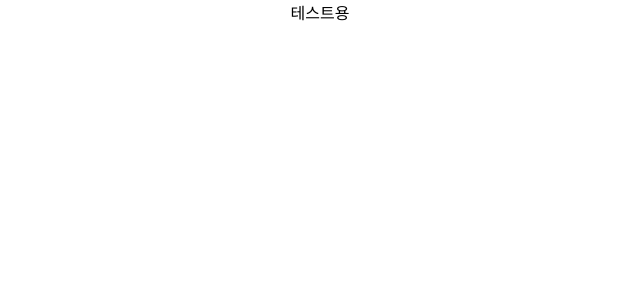
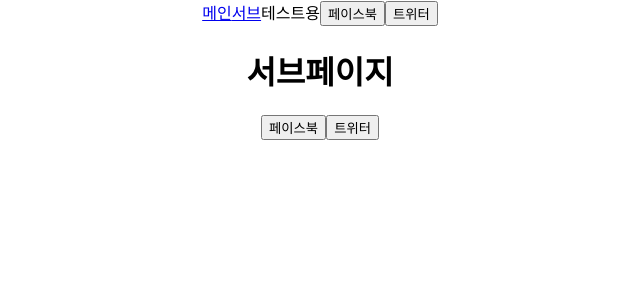
Before and after one commit to tood21/react_sns_share_test, a React (Create React App) app: page /sub in a window 1280 px wide. Shown: the top 300 px of the page, without its empty margins (320-960 px from the left). Built offline with nearby package versions, Linux system fonts and the light colour scheme.

Commit message:
add: 설정 변경

```diff
--- a/public/index.html
+++ b/public/index.html
@@ -24,7 +24,21 @@
       work correctly both with client-side routing and a non-root public URL.
       Learn how to configure a non-root public URL by running `npm run build`.
     -->
-    <title>React App</title>
+    <meta
+            property="og:url"
+            content="https://devshowroom.hyphen.im/medicalrecordsearch"
+    />
+    <!--    <meta property="og:type" content="website" />-->
+    <meta property="og:title" content="안녕" />
+    <meta property="og:description" content="Your description" />
+    <meta
+            property="og:image"
+            content="https://hyphen.im/assets/images/common/og_image.jpeg"
+    />
+    <link rel="apple-touch-icon" href="%PUBLIC_URL%/favicon.ico" />
+    <link rel="manifest" href="%PUBLIC_URL%/manifest.json" />
+    <meta name="twitter:url" content=https://hyphen.im/ />
+    <title>게이미피케이션</title>
   </head>
   <body>
     <noscript>You need to enable JavaScript to run this app.</noscript>
--- a/src/App.js
+++ b/src/App.js
@@ -1,10 +1,33 @@
-import logo from './logo.svg';
 import './App.css';
+import {Link, Route, Routes} from "react-router-dom";
+import Main from "./pages/Main";
+import Sub from "./pages/Sub";
+import React from "react";
 
 function App() {
+    const currentUrl = window.location.href;
+
+    const shareFacebook = () => {
+        window.open(
+            `https://www.facebook.com/sharer/sharer.php?u=${encodeURIComponent(
+                currentUrl
+            )}`,
+            'facebook-share-dialog',
+            'width=626,height=436'
+        );
+    };
+
   return (
     <div className="App">
+        <Link to={'/main'}>메인</Link>
+        <Link to={'/sub'}>서브</Link>
       테스트용
+        <button onClick={shareFacebook} type={"button"}>페이스북</button>
+        <button type={"button"}>트위터</button>
+      <Routes>
+          <Route path='/main' element={<Main />} />
+          <Route path='/sub' element={<Sub />} />
+      </Routes>
     </div>
   );
 }
--- a/src/index.js
+++ b/src/index.js
@@ -3,12 +3,13 @@ import ReactDOM from 'react-dom/client';
 import './index.css';
 import App from './App';
 import reportWebVitals from './reportWebVitals';
+import {BrowserRouter} from "react-router-dom";
 
 const root = ReactDOM.createRoot(document.getElementById('root'));
 root.render(
-  <React.StrictMode>
+  <BrowserRouter basename={process.env.PUBLIC_URL}>
     <App />
-  </React.StrictMode>
+  </BrowserRouter>
 );
 
 // If you want to start measuring performance in your app, pass a function
--- /dev/null
+++ b/src/pages/Main.jsx
@@ -0,0 +1,29 @@
+import React from 'react';
+import {Helmet} from "react-helmet";
+
+const Main = () => {
+    const currentUrl = window.location.href;
+
+
+    const shareFacebook = () => {
+        window.open(
+            `https://www.facebook.com/sharer/sharer.php?u=${encodeURIComponent(
+                currentUrl
+            )}`,
+            'facebook-share-dialog',
+            'width=626,height=436'
+        );
+    };
+    return (
+        <div>
+            <Helmet>
+                <title>메인페이지</title>
+            </Helmet>
+            <h1>메인페이지</h1>
+            <button onClick={shareFacebook} type={"button"}>페이스북</button>
+            <button type={"button"}>트위터</button>
+        </div>
+    );
+};
+
+export default Main;
--- /dev/null
+++ b/src/pages/Sub.jsx
@@ -0,0 +1,28 @@
+import React from 'react';
+import {Helmet} from "react-helmet";
+
+const Sub = () => {
+    const currentUrl = window.location.href;
+
+    const shareFacebook = () => {
+        window.open(
+            `https://www.facebook.com/sharer/sharer.php?u=${encodeURIComponent(
+                currentUrl
+            )}`,
+            'facebook-share-dialog',
+            'width=626,height=436'
+        );
+    };
+    return (
+        <div>
+            <Helmet>
+                <title>서브페이지</title>
+            </Helmet>
+            <h1>서브페이지</h1>
+            <button onClick={shareFacebook} type={"button"}>페이스북</button>
+            <button type={"button"}>트위터</button>
+        </div>
+    );
+};
+
+export default Sub;
```
Also changed, not shown: package.json (+5 -2 lines), 1 other file (tests, documents, lock files or other folders).
